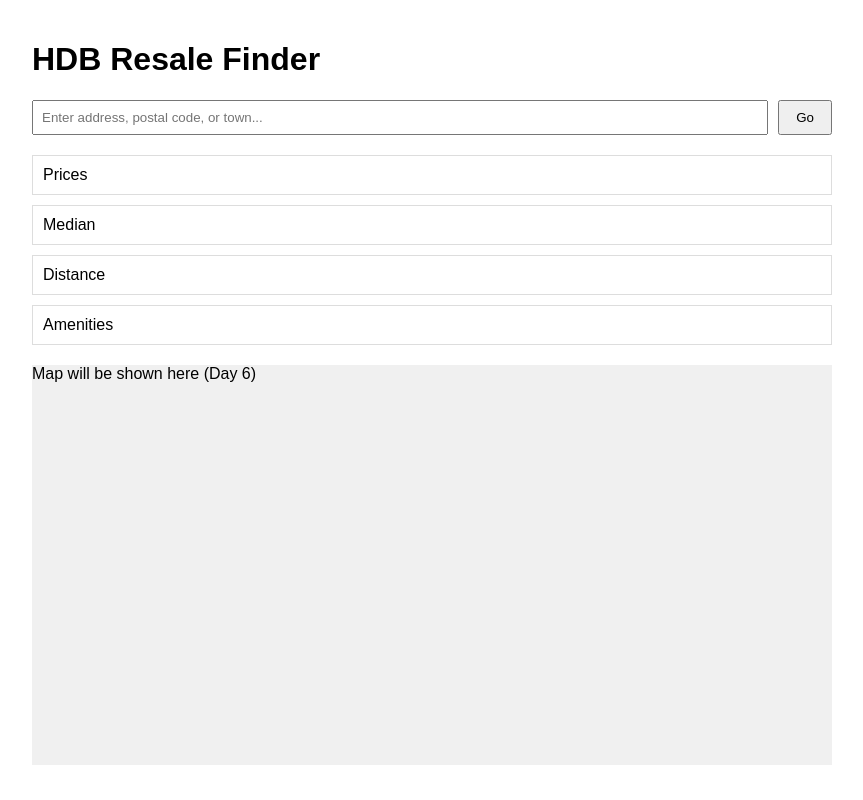
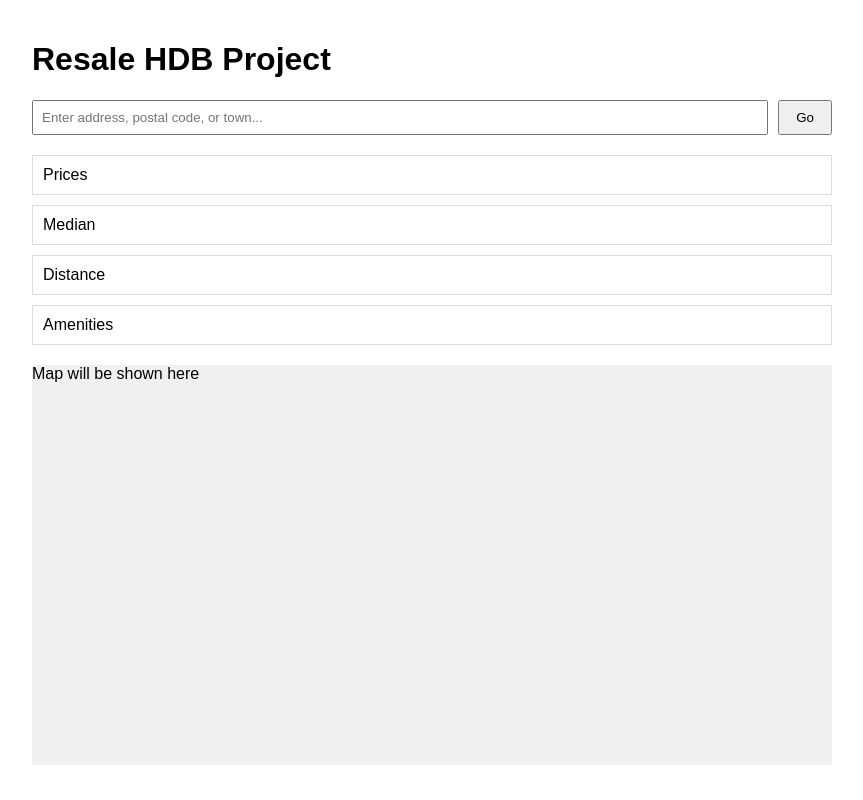
Before and after one commit to thaddeusasherhan/resalehdb, a plain HTML site: page index.html in a window 1280 px wide. Shown: the whole page, without its empty margins (208-1071 px from the left). Drawn offline with Linux system fonts and the light colour scheme.

Commit message:
Built scaffold

```diff
--- a/index.html
+++ b/index.html
@@ -8,7 +8,7 @@
 </head>
 <body>
   <div class="container">
-    <h1>HDB Resale Finder</h1>
+    <h1>Resale HDB Project</h1>
     <div class="search-bar">
       <input type="text" id="locationInput" placeholder="Enter address, postal code, or town..." />
       <button onclick="onSubmit()">Go</button>
@@ -21,7 +21,7 @@
       <div id="amenities" class="info-section">Amenities</div>
     </div>
 
-    <div id="map">Map will be shown here (Day 6)</div>
+    <div id="map">Map will be shown here</div>
   </div>
 
   <script src="app.js"></script>
```
